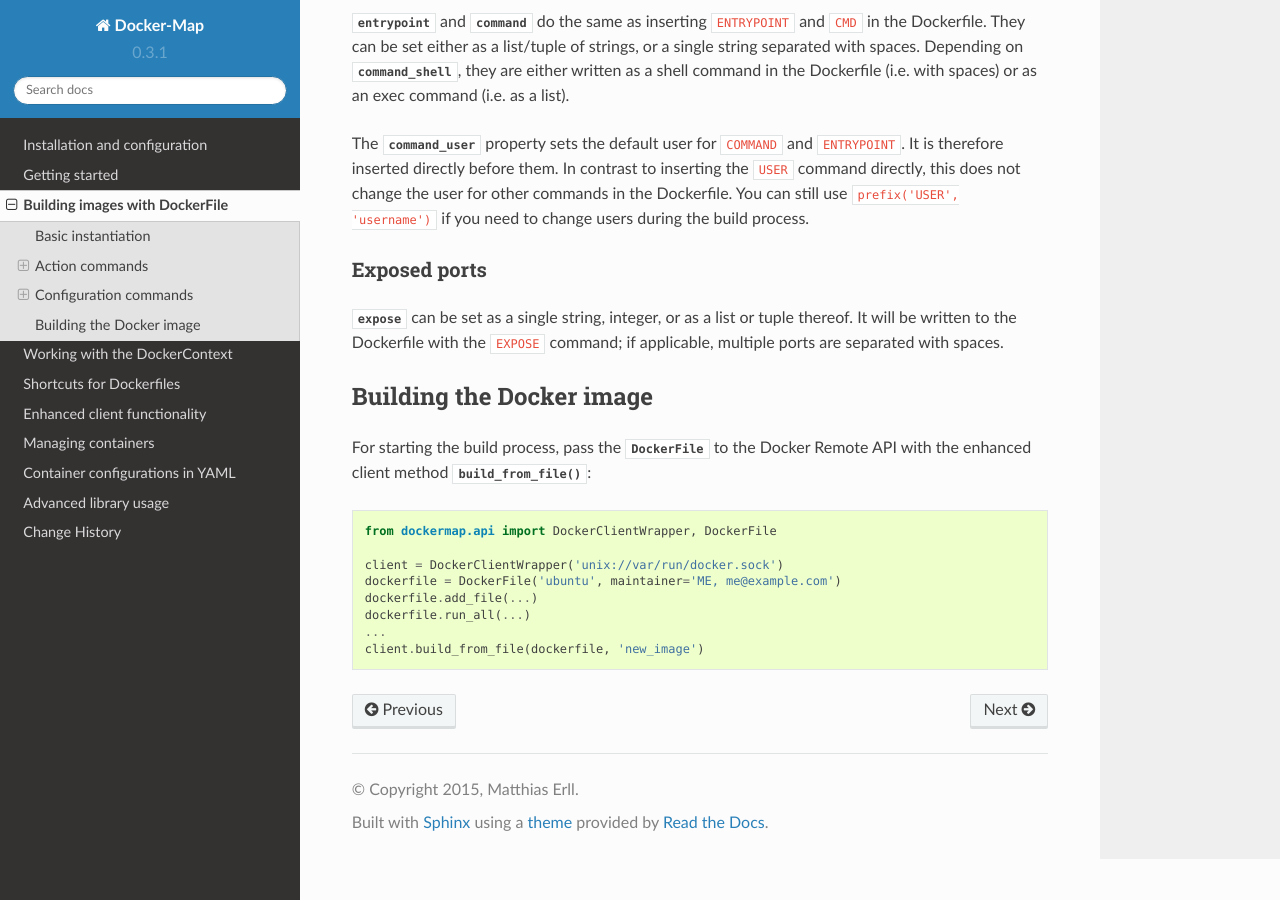
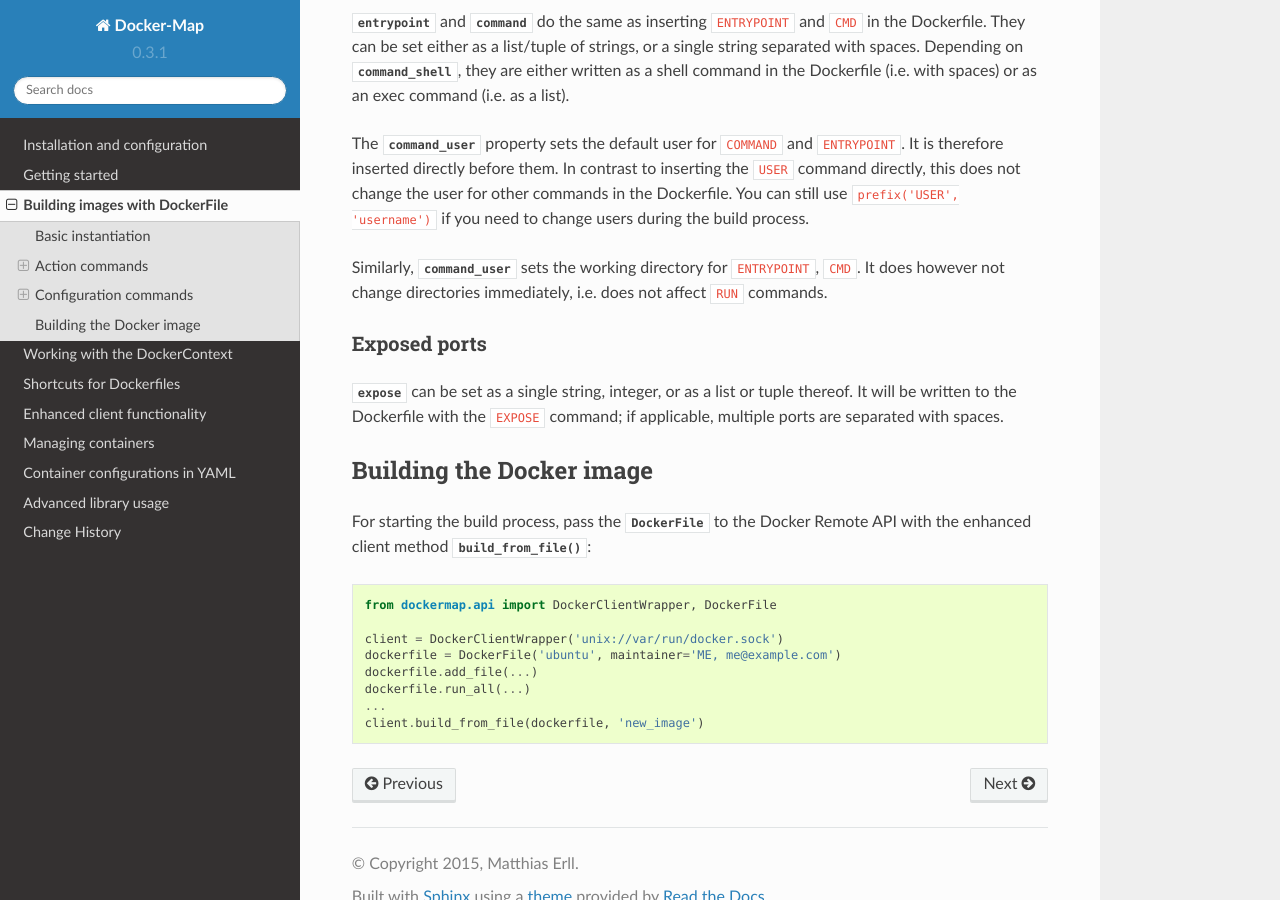
Before and after one commit to merll/docker-map, a Sphinx documentation site: the page built from docs/guide/images/dockerfiles.rst, in a window 1280 px wide and 900 px high, scrolled down 3000 px. Built offline with Sphinx 7.4.7 and the Read the Docs theme 2.0.0, drawn with Linux system fonts in a browser that asks for light colours.

Commit message:
Doc updates.

```diff
--- a/docs/guide/images/dockerfiles.rst
+++ b/docs/guide/images/dockerfiles.rst
@@ -134,6 +134,9 @@ In contrast to inserting the ``USER`` command directly, this does not change the
 commands in the Dockerfile. You can still use ``prefix('USER', 'username')`` if you need to change users during the
 build process.
 
+Similarly, :attr:`~dockermap.build.dockerfile.DockerFile.command_user` sets the working directory for ``ENTRYPOINT``,
+``CMD``. It does however not change directories immediately, i.e. does not affect ``RUN`` commands.
+
 Exposed ports
 ^^^^^^^^^^^^^
 :attr:`~dockermap.build.dockerfile.DockerFile.expose` can be set as a single string, integer, or as a list or tuple
```
Also changed, not shown: other parts of docs/guide/images/dockerfiles.rst (+1 -1 lines).
